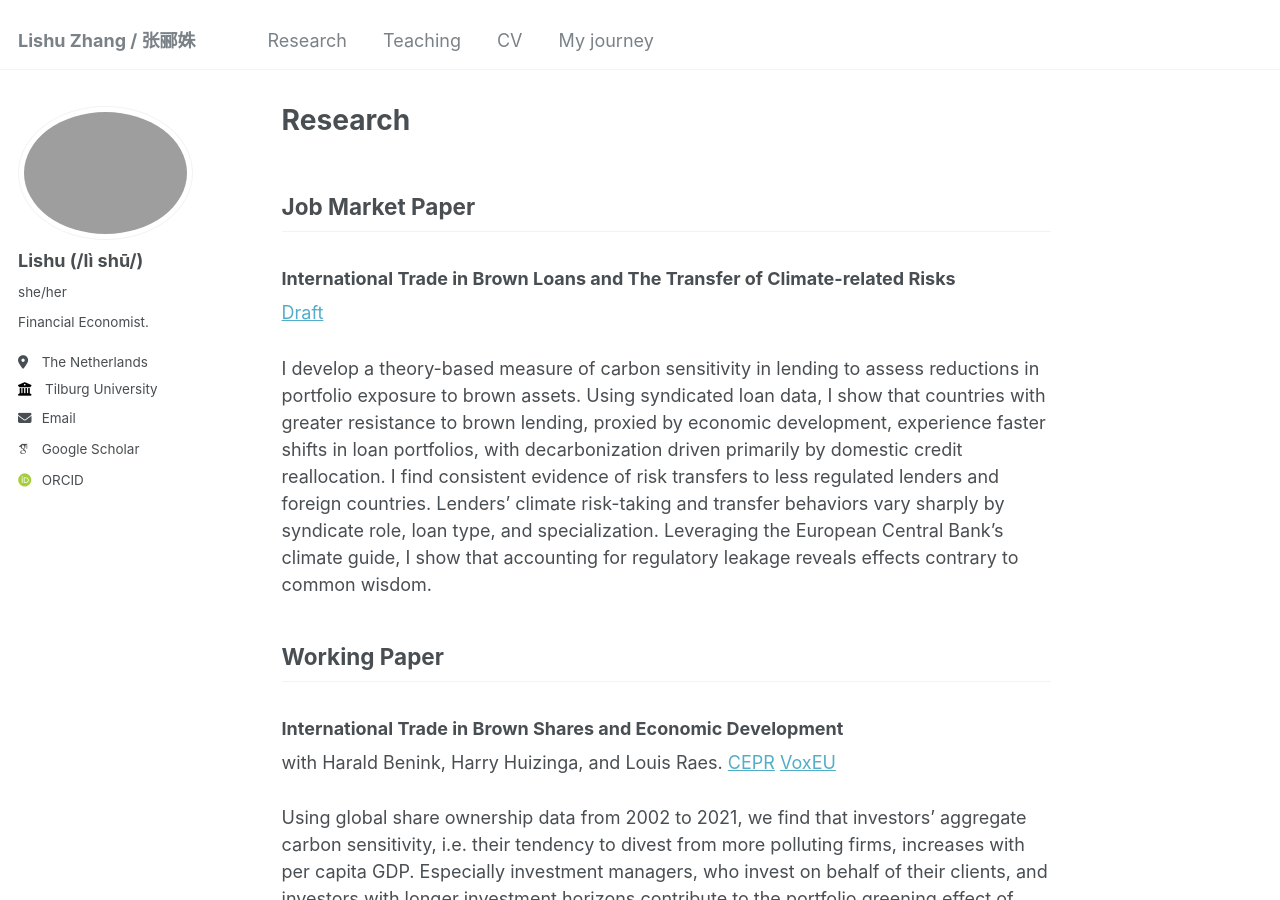
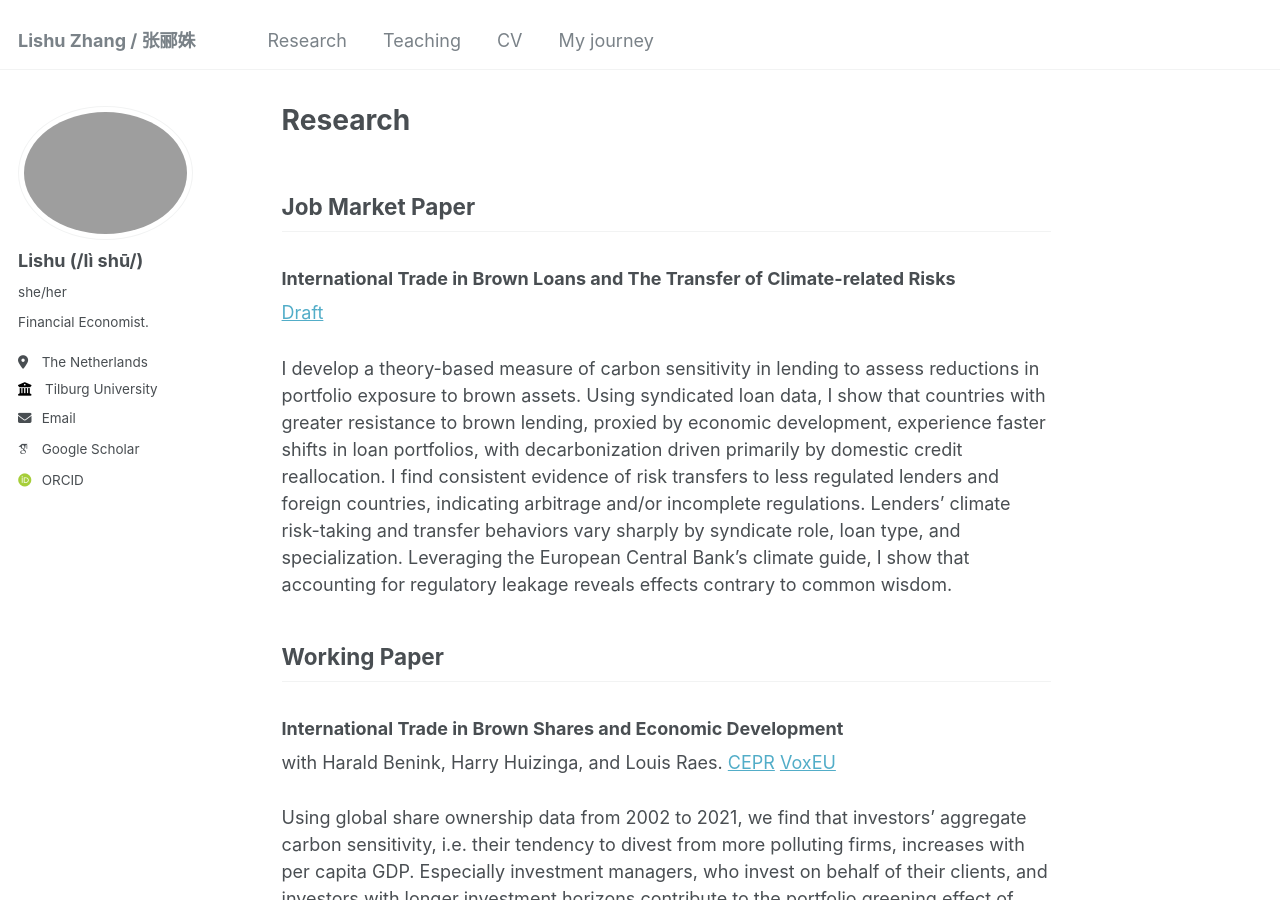
Before and after one commit to LishuZ/LishuZ.github.io, a Jekyll site: the page built from _pages/research.md, in a window 1280 px wide and 900 px high. Built offline with Jekyll 4.4.1, drawn with Linux system fonts in a browser that asks for light colours; some web fonts are replaced.

Commit message:
Update research.md

```diff
--- a/_pages/research.md
+++ b/_pages/research.md
@@ -10,7 +10,7 @@ redirect_from:
 ### International Trade in Brown Loans and The Transfer of Climate-related Risks
 [Draft](https://www.dropbox.com/scl/fi/skwixgwopcl9n08vzpttv/JMP_NovDraft.pdf?rlkey=haywvpi2llb0bhmusxyl5g79y&st=k6ym2dcx&dl=0)
 
-I develop a theory-based measure of carbon sensitivity in lending to assess reductions in portfolio exposure to brown assets. Using syndicated loan data, I show that countries with greater resistance to brown lending, proxied by economic development, experience faster shifts in loan portfolios, with decarbonization driven primarily by domestic credit reallocation. I find consistent evidence of risk transfers to less regulated lenders and foreign countries. Lenders’ climate risk-taking and transfer behaviors vary sharply by syndicate role, loan type, and specialization. Leveraging the European Central Bank’s climate guide, I show that accounting for regulatory leakage reveals effects contrary to common wisdom.
+I develop a theory-based measure of carbon sensitivity in lending to assess reductions in portfolio exposure to brown assets. Using syndicated loan data, I show that countries with greater resistance to brown lending, proxied by economic development, experience faster shifts in loan portfolios, with decarbonization driven primarily by domestic credit reallocation. I find consistent evidence of risk transfers to less regulated lenders and foreign countries, indicating arbitrage and/or incomplete regulations. Lenders’ climate risk-taking and transfer behaviors vary sharply by syndicate role, loan type, and specialization. Leveraging the European Central Bank’s climate guide, I show that accounting for regulatory leakage reveals effects contrary to common wisdom.
 <br/>
 
 
```
